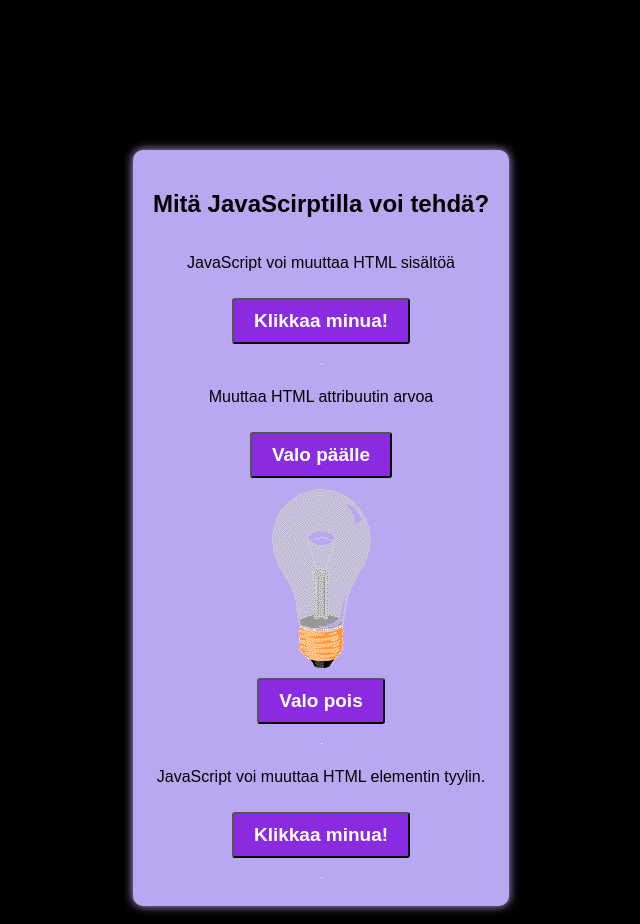
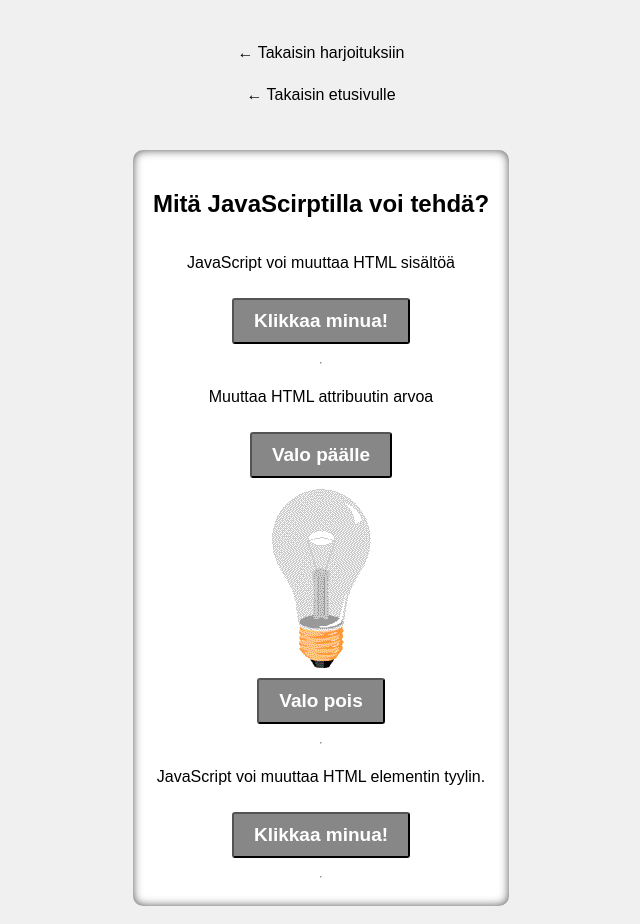
Before and after one commit to Vrogrammer/ohjelmointi, a website: page kevat/h01/h01.html in a window 1280 px wide. Shown: the whole page, without its empty margins (319-959 px from the left). Drawn offline with Linux system fonts and the light colour scheme.

Commit message:
Added color variables and changed colors in CSS

```diff
--- a/style.css
+++ b/style.css
@@ -1,5 +1,11 @@
+:root {
+  --pagebg: rgb(240, 240, 240);
+  --elementbg: rgb(255, 255, 255);
+  --hoverbg: rgb(215, 215, 255);
+  --shadow: inset rgba(67, 67, 67, 0.923) 0 0 10px;
+}
 html {
-  background-color: rgb(0, 0, 0);
+  background-color: var(--pagebg);
 }
 * {
   font-family: Arial, Helvetica, sans-serif;
@@ -37,8 +43,8 @@ nav ul li {
   padding: 6px;
 }
 main {
-  box-shadow: rgb(186, 167, 241) 0 0 10px;
-  background-color: rgb(186, 167, 241);
+  box-shadow: var(--shadow);
+  background-color: var(--elementbg);
   border-radius: 10px;
   padding: 20px;
   margin: 10px;
@@ -52,12 +58,12 @@ main {
 li a {
   padding: 2px;
   border-radius: 10px;
-  transition: background-color 0.2s ease-out;
+  transition: all 0.2s ease-out;
   text-decoration: none;
 }
 li:hover a {
-  transition: background-color 0s;
-  background-color: rgb(215, 203, 253);
+  transition: all 0s;
+  box-shadow: var(--shadow);
 }
 li:active a {
   opacity: 0.5;
@@ -90,15 +96,18 @@ button {
   border-radius: 3px;
   color: white;
   font-size: 19px;
-  background-color: rgb(138, 43, 226);
+  background-color: rgb(135, 135, 135);
   font-weight: 700;
   padding: 10px 20px;
   margin: 1px;
-  transition: background-color 0.1s;
+  transition: all 0.1s;
 }
 button:hover {
-  background-color: rgba(138, 43, 226, 0.7);
+  color: black;
+  background-color: rgba(177, 177, 177, 0.7);
 }
 button:active {
-  background-color: rgba(138, 43, 226, 0.4);
+  opacity: 0.9;
+  color: white;
+  background-color: rgba(177, 177, 177, 0.812);
 }
```
Also changed, not shown: etusivu/index.css (+3 -4 lines).
